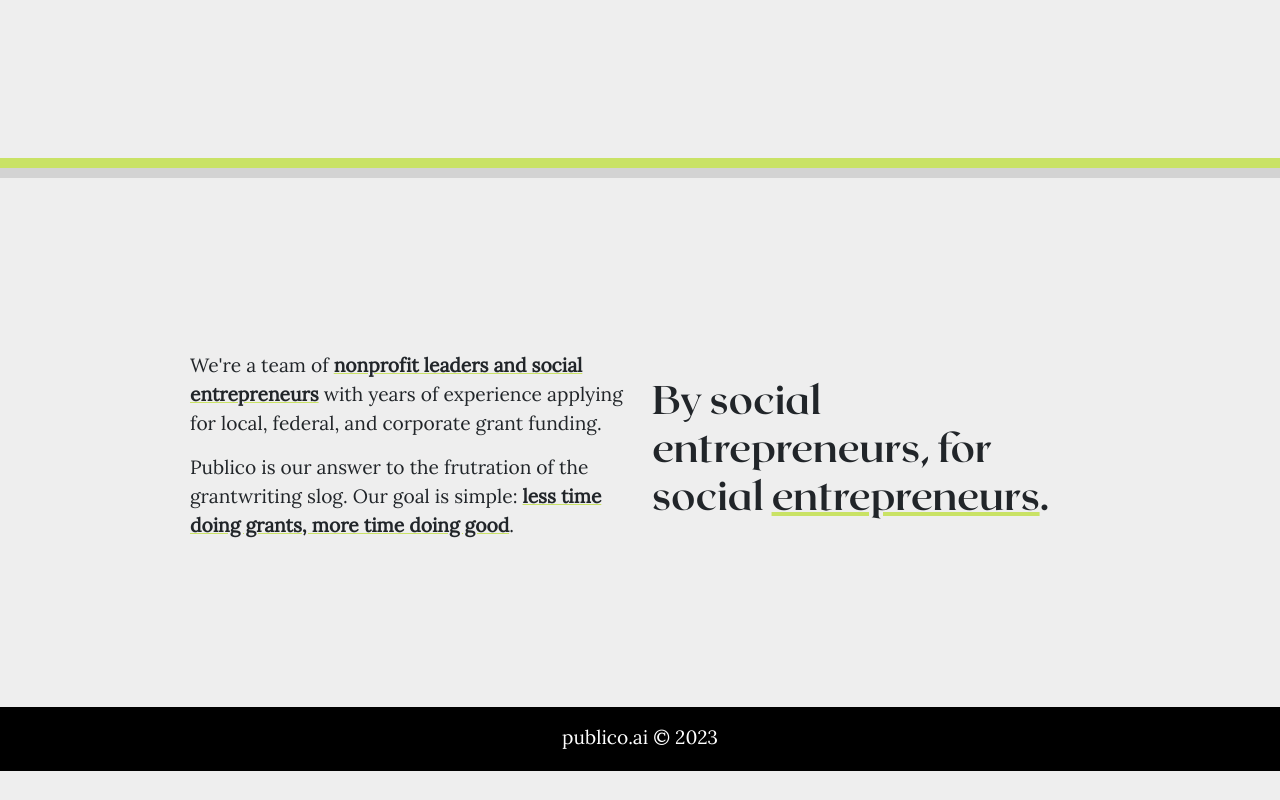
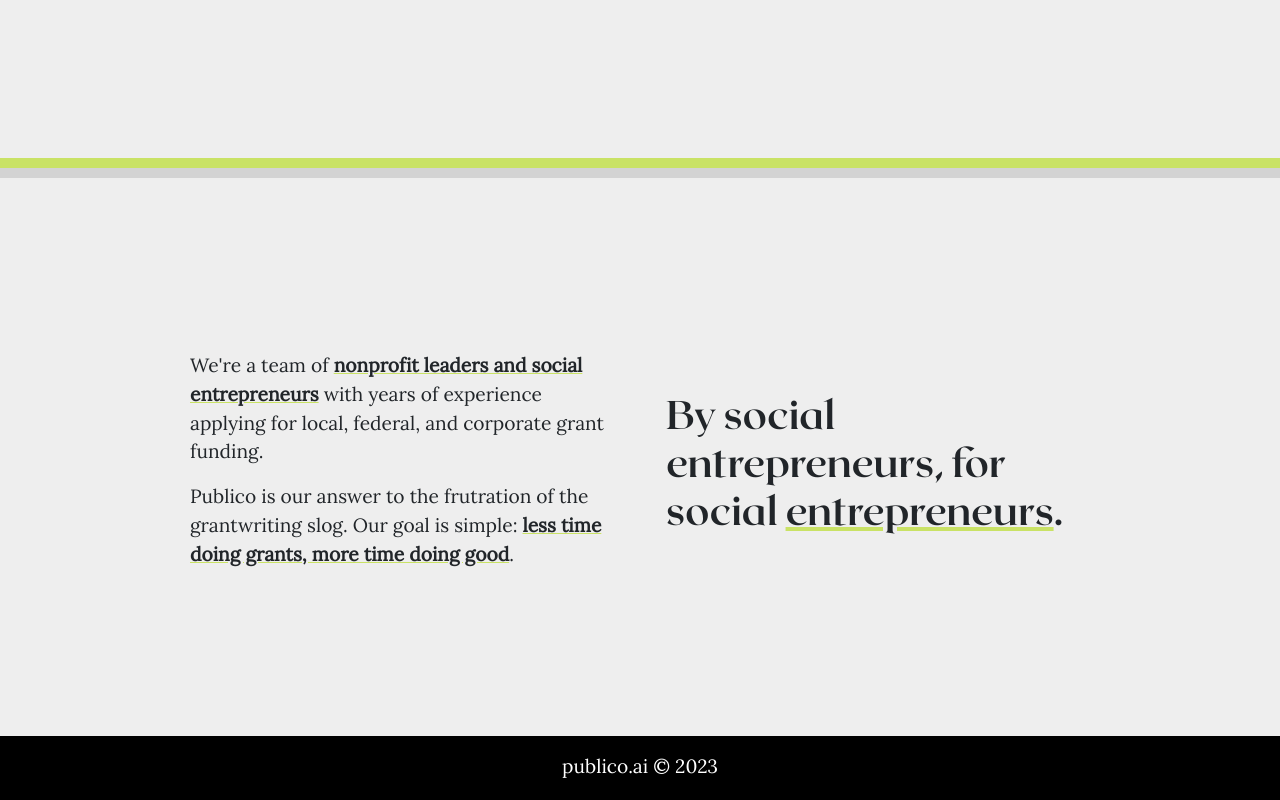
Before and after one commit to MaximeLas/publico.ai-client, a React (Create React App) app: page / in a window 1280 px wide. Shown: the part 1686-2486 px from the top of the page. Before the commit the page ends 2457 px from the top, so only its background shows below. Built offline with nearby package versions, Linux system fonts and the light colour scheme.

Commit message:
Add extra padding on the right in last left paragraph

```diff
--- a/src/pages/home/FourthSlide.tsx
+++ b/src/pages/home/FourthSlide.tsx
@@ -6,7 +6,7 @@
     <div className="set-max-width-container-with-padding">
       <br></br>
       <Row>
-        <Col>
+        <Col className={isMobileDevice() ? "" : "extra-padding-right"}>
           <p>
             We're a team of{" "}
             <span className="emphasized-text">
--- a/src/pages/home/Home.css
+++ b/src/pages/home/Home.css
@@ -58,6 +58,10 @@
   font-weight: bold;
 }
 
+.extra-padding-right {
+  padding-right: 40px;
+}
+
 .set-max-width-container-with-padding {
   /* Based on https://youtube.com/shorts/SGlpOnIgk1w?feature=share */
   width: min(100% - 2rem, 900px);
```
